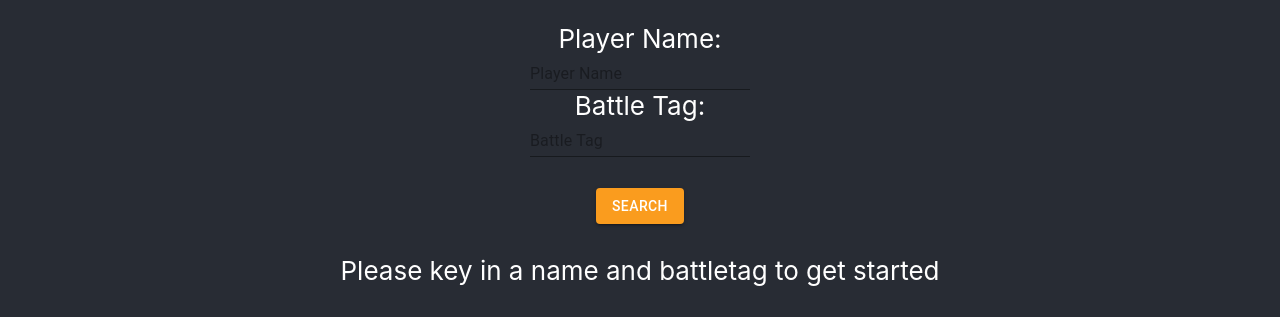
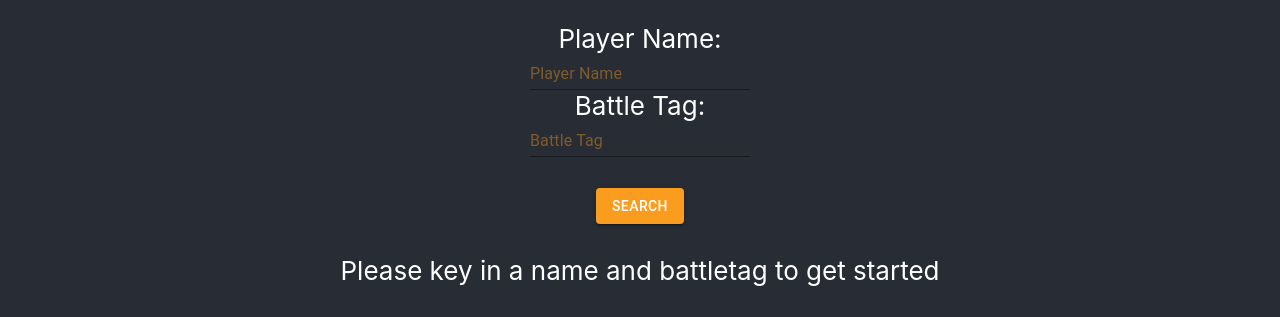
Before and after one commit to Jh123x/overwatch-tools, a React app: page /lookup in a window 1280 px wide. Shown: the part 648-965 px from the top of the page. Built offline with nearby package versions, Linux system fonts and the light colour scheme.

Commit message:
fix: fix colour of inputs

```diff
--- a/src/components/PlayerLookupForm.js
+++ b/src/components/PlayerLookupForm.js
@@ -1,7 +1,8 @@
+import React from 'react';
 import { Button, Input } from '@mui/material';
 import styles from './PlayerLookupForm.module.css';
-import React from 'react';
 import { player_lookup } from '../core/api';
+
 
 export class PlayerLookupForm extends React.Component {
   constructor(props) {
@@ -112,7 +113,7 @@ export class PlayerLookupForm extends React.Component {
             type='text'
             name='playerName'
             placeholder='Player Name'
-            className={styles.input}
+            className={styles.text_color}
             onChange={this.handleChange}
           />
           <br />
@@ -122,8 +123,11 @@ export class PlayerLookupForm extends React.Component {
             type='number'
             name='battleTag'
             placeholder='Battle Tag'
-            className={styles.input}
+            className={styles.text_color}
             onChange={this.handleChange}
+            style= {{
+              color: '#fa9c1e'
+            }}
           />
           <br />
           <br />
--- a/src/components/PlayerLookupForm.module.css
+++ b/src/components/PlayerLookupForm.module.css
@@ -1,7 +1,7 @@
-#search_button{
-    background-color: #fa9c1e;
+#search_button {
+  background-color: #fa9c1e;
 }
 
-.input{
-    color: #fa9c1e;
+.text_color {
+  color: #fa9c1e !important;
 }
```
